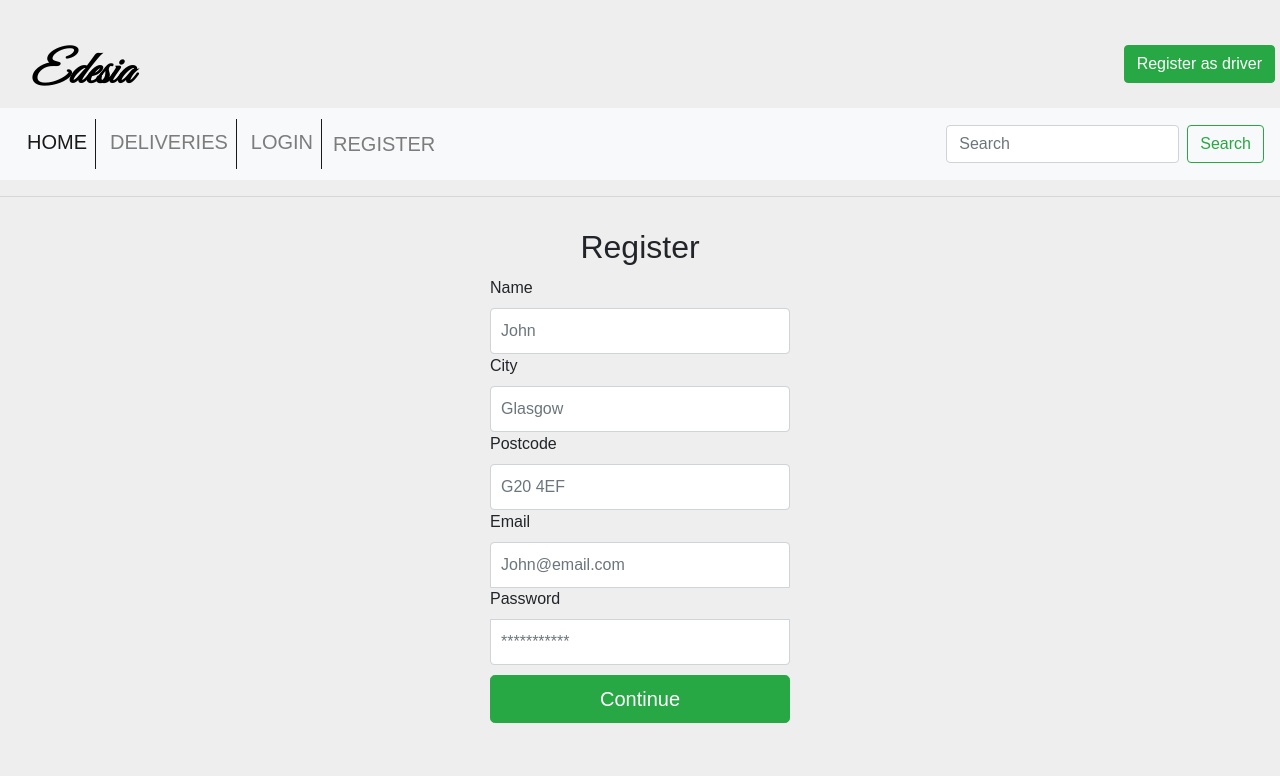
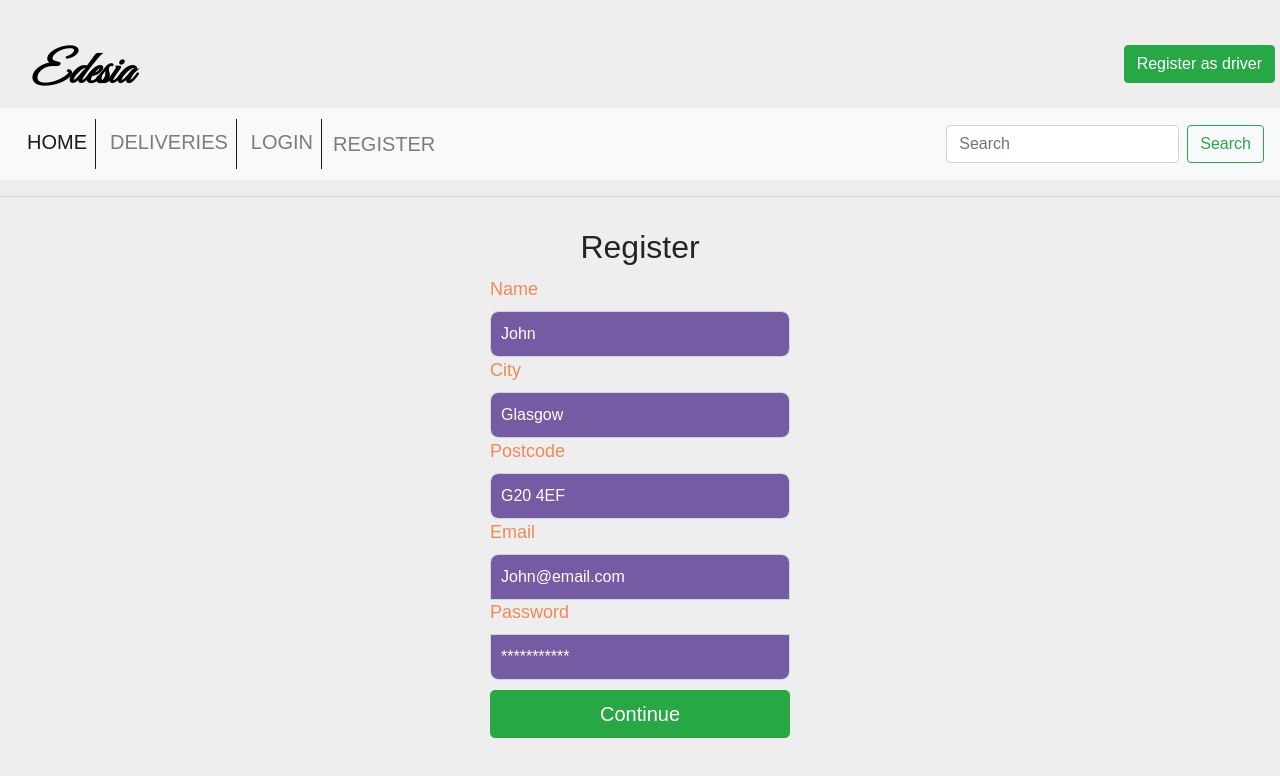
Before and after one commit to abdulkadiret/edesia, a React (Create React App) app in the folder client/: page /register in a window 1280 px wide. Shown: the top 776 px of the page. Built offline with nearby package versions, Linux system fonts and the light colour scheme; no server answers; a web font is replaced by a local one.

Commit message:
design the register form

```diff
--- a/client/src/components/Login/Login.css
+++ b/client/src/components/Login/Login.css
@@ -15,6 +15,17 @@ body {
 }
 .form-signin .checkbox {
   font-weight: normal;
+}
+.form-signin label {
+  color: #f18957;
+  font-size: 18px;
+}
+.form-signin input {
+  background-color: #755ba3;
+  border-radius: 8px;
+}
+.form-signin ::placeholder {
+  color: white;
 }
 .form-signin .form-control {
   position: relative;
```
